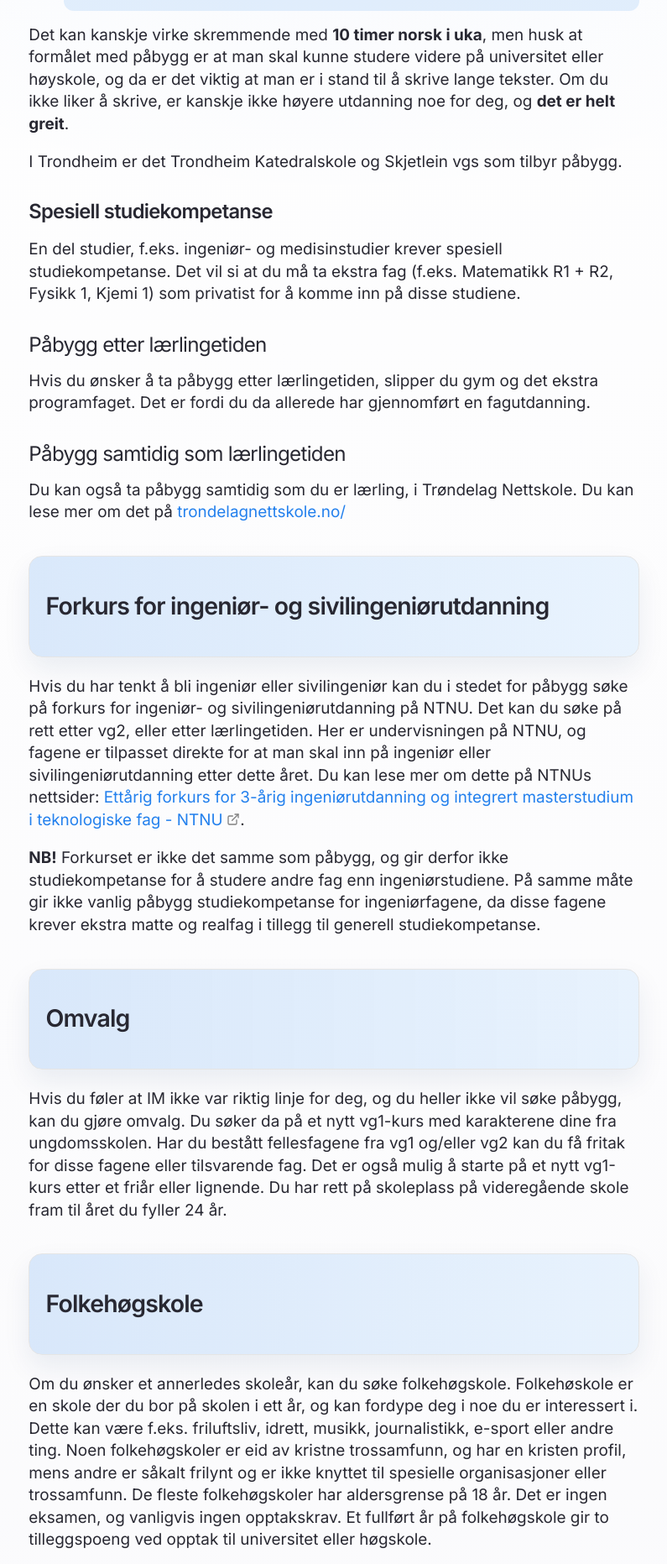
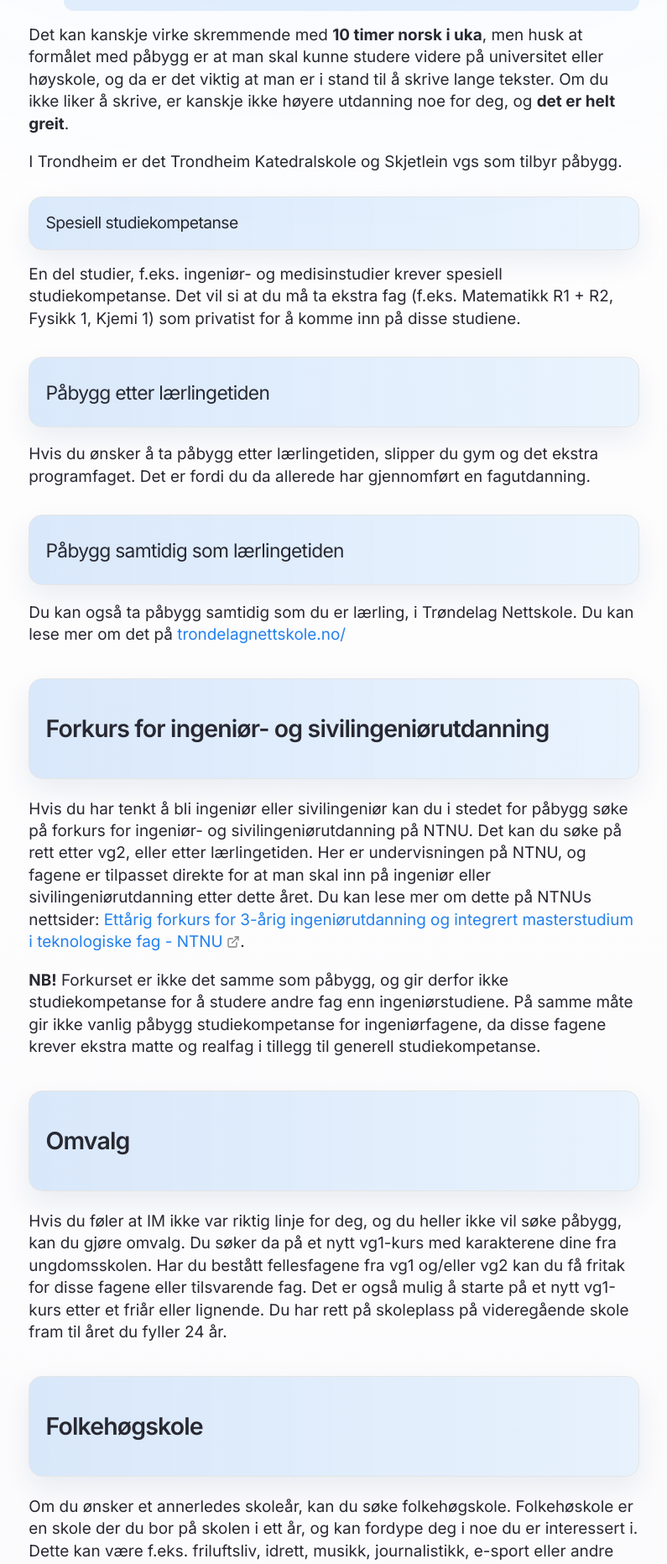
Before and after one commit to Cha-IM/cha-im.github.io, a Jekyll site: the page built from _notes/Public/YFF/Lærlingetid og påbygg/Alternativer til lærlingetiden.md, in a window 1280 px wide. Shown: the part 972-2835 px from the top of the page at 84% size, without its empty margins (242-1037 px from the left). Built offline with Jekyll 4.4.1, drawn with Linux system fonts in a browser that asks for light colours.

Commit message:
style: update heading styles in content for improved spacing and readability

```diff
--- a/assets/css/main.css
+++ b/assets/css/main.css
@@ -1120,11 +1120,11 @@ a.box-feed:active {
 
 .content {
 }
-.content h2 {
+.content h2,
+.content h3,
+.content h4 {
   display: block;
   width: 100%;
-  margin: 2.4rem 0 1.4rem;
-  padding: 1.5em 1.2rem;
   border: 1px solid var(--color-border-light);
   border-radius: 1rem;
   background: var(--heading-band);
@@ -1133,16 +1133,22 @@ a.box-feed:active {
   box-decoration-break: clone;
   -webkit-box-decoration-break: clone; }
   .content h2 {
+    margin: 2.4rem 0 1.4rem;
+    padding: 1.5em 1.2rem;
     font-size: calc(var(--text-xl) * 0.95);
     line-height: 1.15; }
 .content h3 {
-  margin: 2rem 0 1rem;
-  padding: 0;
-  font-size: calc(var(--text-l) * 1.02);
+  margin: 2rem 0 1.2rem;
+  padding: 1.2em 1.2rem;
+  font-size: calc(var(--text-l) * 0.96);
+  font-weight: var(--text-weight-normal);
   line-height: 1.2; }
 .content h4 {
-  margin: 1.65rem 0 0.85rem;
-  padding: 0; }
+  margin: 1.7rem 0 1rem;
+  padding: 1em 1.2rem;
+  font-size: calc(var(--text-m) * 1.02);
+  font-weight: var(--text-weight-normal);
+  line-height: 1.22; }
 .content li + li {
   margin-top: 0.35rem; }
 
```
